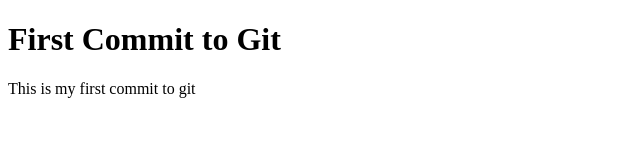
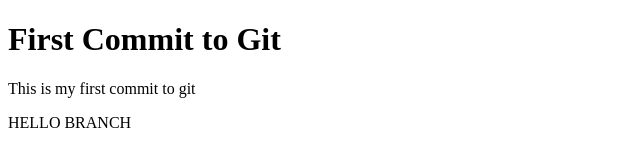
Before and after one commit to loopbutinfinite/gitpush, a plain HTML site: page index.html in a window 1280 px wide. Shown: the whole page, without its empty margins (0-640 px from the left). Drawn offline with Linux system fonts and the light colour scheme.

Commit message:
Added p tag

```diff
--- a/index.html
+++ b/index.html
@@ -9,6 +9,7 @@
 
     <h1>First Commit to Git</h1>
     <p>This is my first commit to git</p>
+    <P>HELLO BRANCH</P>
 
 </body>
 </html>
```
